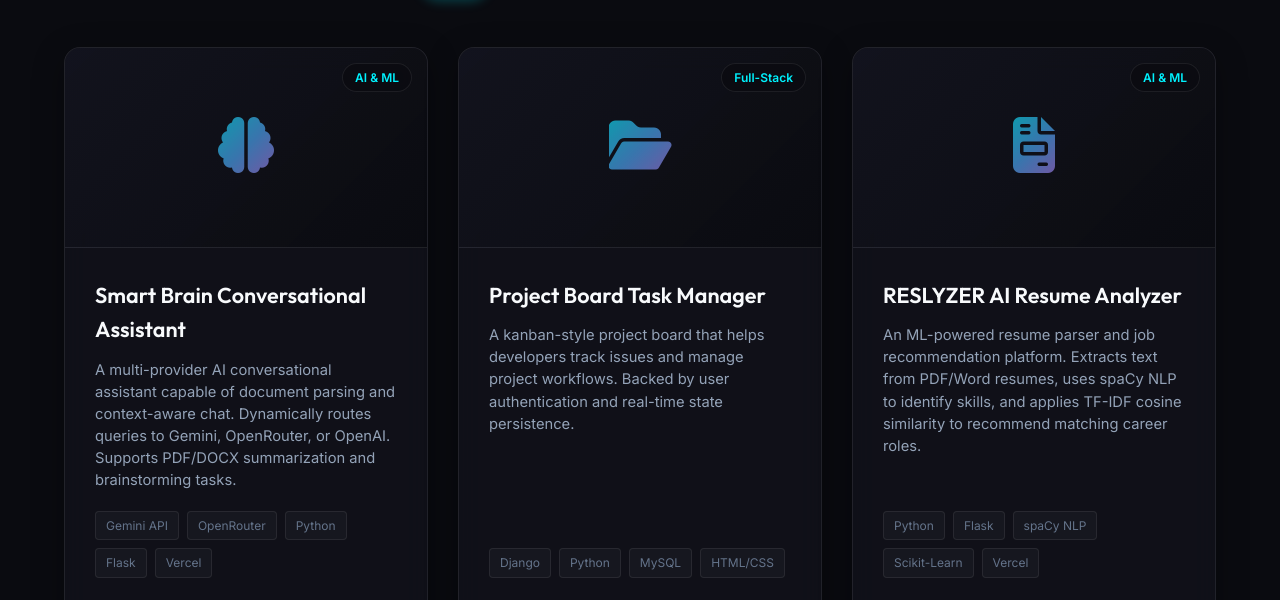
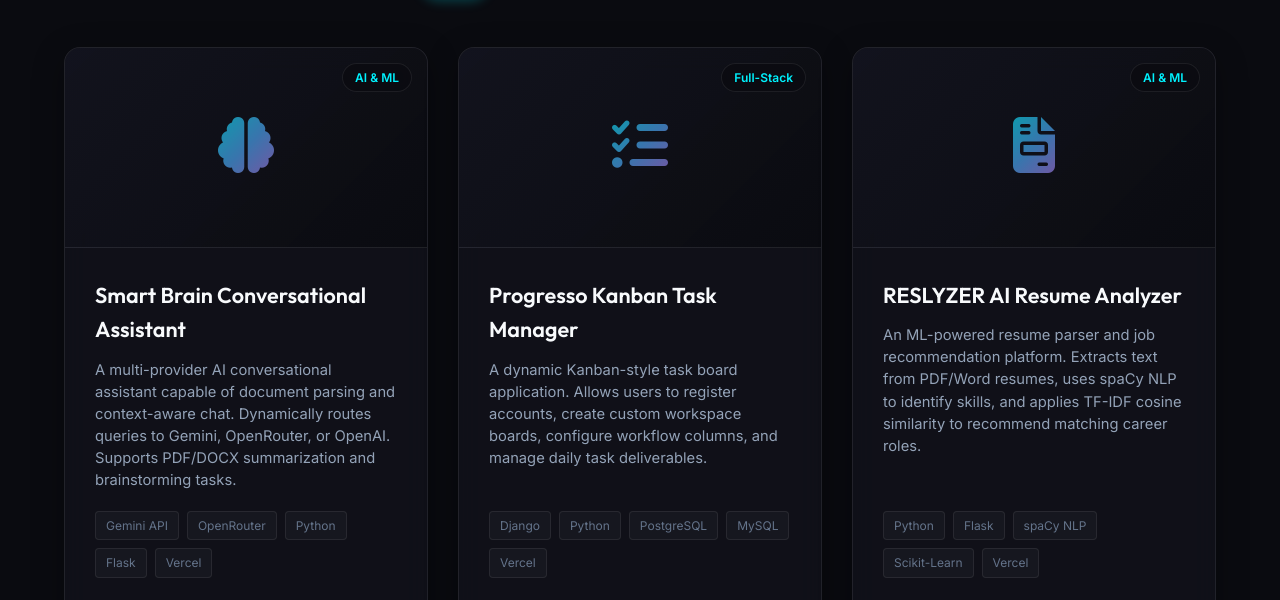
Before and after one commit to nathir68/my_portfolio_, a plain HTML site: page index.html in a window 1280 px wide. Shown: the part 2704-3304 px from the top of the page. Drawn offline with Linux system fonts and the light colour scheme.

Commit message:
Replace Project Board Task Manager placeholder card with Progresso Django project

```diff
--- a/index.html
+++ b/index.html
@@ -286,30 +286,31 @@
                         </div>
                     </article>
 
-                    <!-- Project 2 -->
+                    <!-- Project 2: Progresso -->
                     <article class="project-card card glass" data-category="fullstack">
                         <div class="project-image">
                             <div class="project-placeholder-icon">
-                                <i class="fas fa-folder-open"></i>
+                                <i class="fas fa-tasks"></i>
                             </div>
                             <span class="project-tag">Full-Stack</span>
                         </div>
                         <div class="project-info">
-                            <h3 class="project-title">Project Board Task Manager</h3>
+                            <h3 class="project-title">Progresso Kanban Task Manager</h3>
                             <p class="project-desc">
-                                A kanban-style project board that helps developers track issues and manage project workflows. Backed by user authentication and real-time state persistence.
+                                A dynamic Kanban-style task board application. Allows users to register accounts, create custom workspace boards, configure workflow columns, and manage daily task deliverables.
                             </p>
                             <div class="project-tech">
                                 <span>Django</span>
                                 <span>Python</span>
+                                <span>PostgreSQL</span>
                                 <span>MySQL</span>
-                                <span>HTML/CSS</span>
+                                <span>Vercel</span>
                             </div>
                             <div class="project-links">
-                                <a href="https://github.com/nathir68" target="_blank" rel="noopener noreferrer" class="project-link" aria-label="GitHub repository">
+                                <a href="https://github.com/nathir68/progresso" target="_blank" rel="noopener noreferrer" class="project-link" aria-label="GitHub repository">
                                     <i class="fab fa-github"></i> Code
                                 </a>
-                                <a href="#" class="project-link" aria-label="Live demo">
+                                <a href="https://progresso-i1yx.vercel.app/progresso/" target="_blank" rel="noopener noreferrer" class="project-link" aria-label="Live demo">
                                     <i class="fas fa-external-link-alt"></i> Demo
                                 </a>
                             </div>
```
